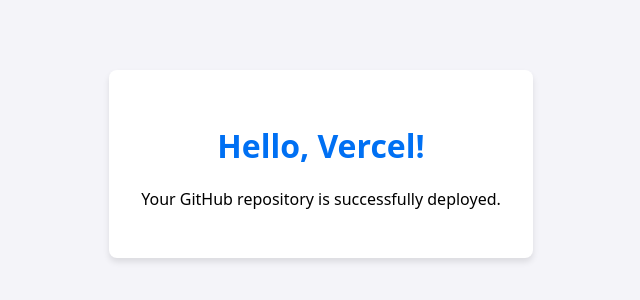
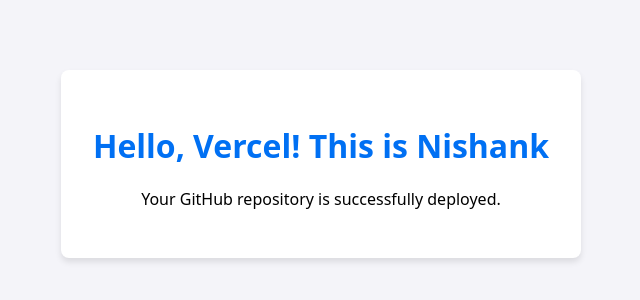
Before and after one commit to Nishank-tech/My-First-Node-app, a plain HTML site: page Index.html in a window 1280 px wide. Shown: the part 236-536 px from the top of the page, without its empty margins (319-959 px from the left). Drawn offline with Linux system fonts and the light colour scheme.

Commit message:
Update header text in Index.html

```diff
--- a/Index.html
+++ b/Index.html
@@ -26,7 +26,7 @@
 </head>
 <body>
     <div class="card">
-        <h1>Hello, Vercel!</h1>
+        <h1>Hello, Vercel! This is Nishank</h1>
         <p>Your GitHub repository is successfully deployed.</p>
     </div>
 </body>
```
